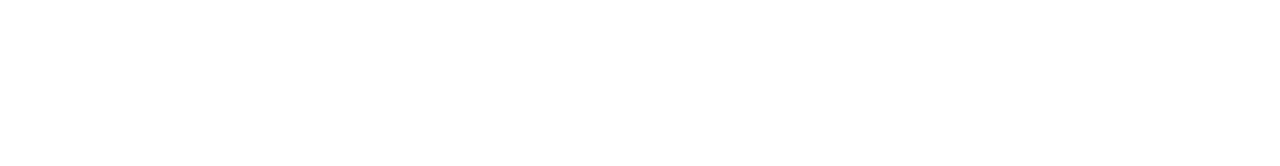
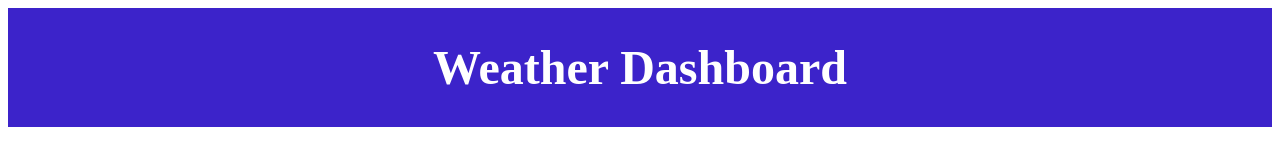
Before and after one commit to PeterKim89/Weather-Dashboard, a plain HTML site: page index.html in a window 1280 px wide. Drawn offline with Linux system fonts and the light colour scheme.

Commit message:
Header + header css

```diff
--- /dev/null
+++ b/assets/style.css
@@ -0,0 +1,14 @@
+* {
+    box-sizing: border-box;
+  }
+
+header {
+    display: flex;
+    justify-content: center;
+    background-color: rgb(60, 35, 202);
+}
+
+header h1 {
+    color: white;
+    font-size: 3rem;
+}
--- a/index.html
+++ b/index.html
@@ -4,9 +4,13 @@
     <meta charset="UTF-8">
     <meta http-equiv="X-UA-Compatible" content="IE=edge">
     <meta name="viewport" content="width=device-width, initial-scale=1.0">
+    <link rel="stylesheet" href="./assets/style.css" />
     <title>Weather Forecast</title>
 </head>
 <body>
-
+    <header>
+        <h1>Weather Dashboard</h1>
+    </header>
+    <script src="./assets/script.js"></script>
 </body>
 </html>
```
Also changed, not shown: assets/script.js (added), style.css (deleted).
